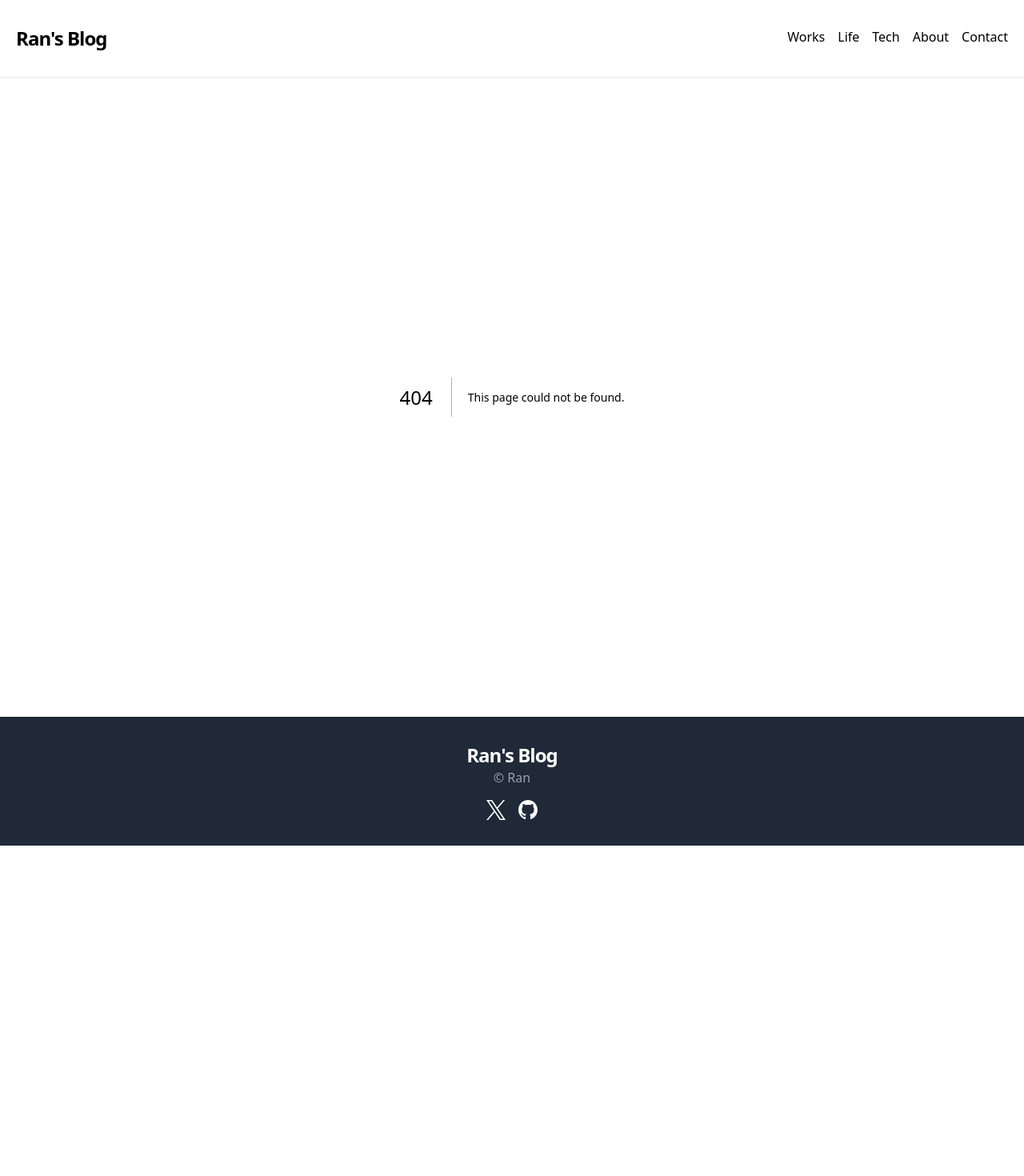
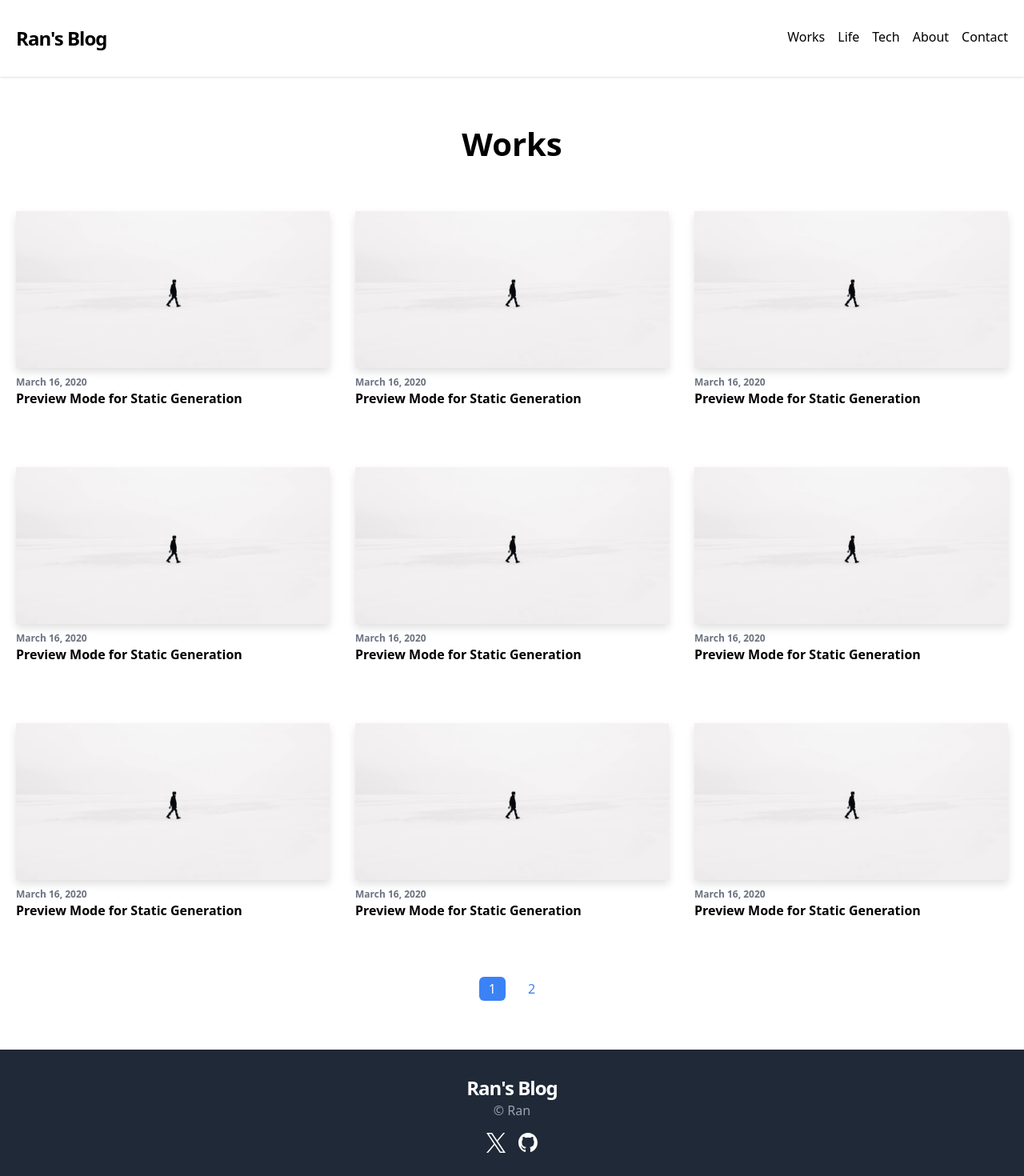
Before and after one commit to Masurun/blog-app, a Next.js app: page /blog/works/1 in a window 1280 px wide. Before the commit this address had no page. Shown: the top 1470 px of the page at 80% size. Before the commit the page ends 1057 px from the top, so only its background shows below. Built offline with nearby package versions, Linux system fonts and the light colour scheme.

Commit message:
worksページを追加

```diff
--- /dev/null
+++ b/src/app/blog/works/[page]/page.tsx
@@ -0,0 +1,53 @@
+import { getAllPosts } from "@/lib/api";
+import Container from "@/app/_components/container";
+import { Post } from "@/interfaces/post";
+import { PostPreview } from "@/app/_components/post-preview";
+import Pagination from "@/app/_components/pagination"; // ページネーションコンポーネントをインポート
+
+
+const POSTS_PER_PAGE = 9; // 1ページあたりの投稿数を設定
+
+export async function generateStaticParams() {
+  const allPosts: Post[] = await getAllPosts();
+  const totalPages = Math.ceil(allPosts.length / POSTS_PER_PAGE);
+  const paths = [];
+  for (let i = 1; i <= totalPages; i++) {
+    paths.push({ page: i.toString() });
+  }
+
+  return paths;
+}
+
+export default async function Page({ params }: { params: { page: string } }) {
+  const page = parseInt(params.page, 10) || 1;
+  const allPosts: Post[] = await getAllPosts();
+  const startIndex = (page - 1) * POSTS_PER_PAGE;
+  const selectedPosts = allPosts.slice(startIndex, startIndex + POSTS_PER_PAGE);
+  const category = "works";
+
+  return (
+    <main className="py-16">
+      <Container>
+        <section>
+          <h2 className="mb-16 font-bold text-center text-4xl lg:text-5xl">
+            Works
+          </h2>
+
+          {/* 投稿の一覧表示 */}
+          <div className="grid grid-cols-1 md:grid-cols-2 lg:grid-cols-3 gap-x-8 gap-y-16 mb-16">
+            {selectedPosts.map((post) => (
+              <PostPreview
+                key={post.slug}
+                title={post.title}
+                coverImage={post.coverImage}
+                date={post.date}
+                slug={post.slug}
+              />
+            ))}
+          </div>
+          <Pagination currentPage={page} totalPages={Math.ceil(allPosts.length / POSTS_PER_PAGE)} category={category} />
+        </section>
+      </Container>
+    </main>
+  );
+}
```
